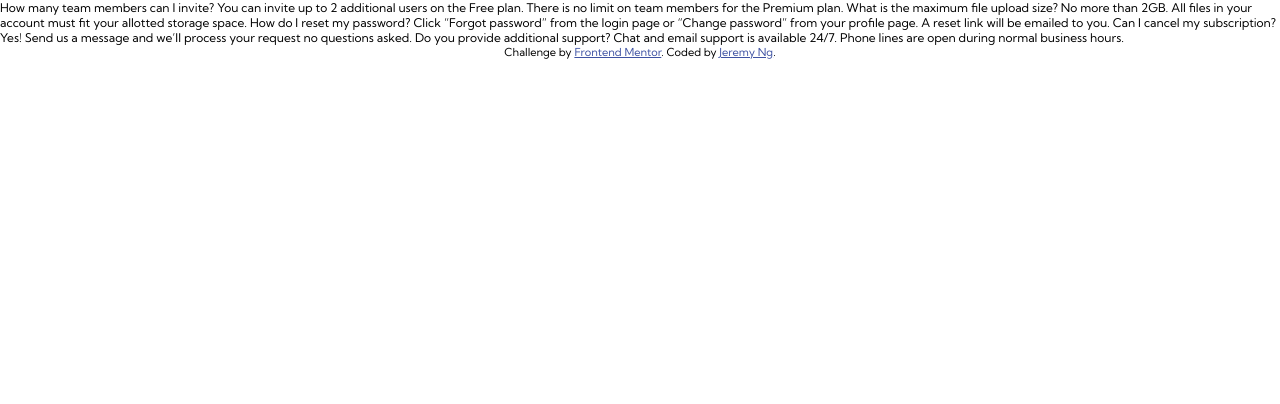
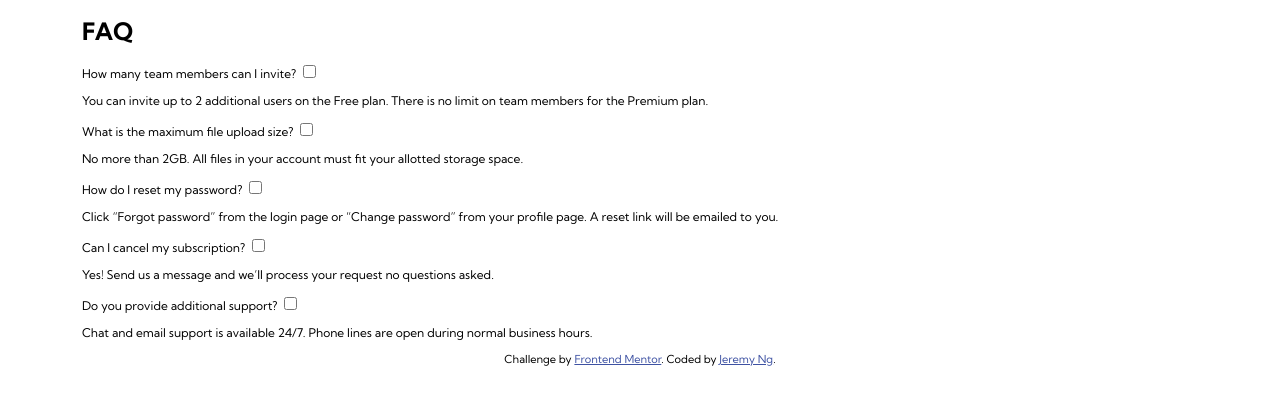
Before and after one commit to lanechanger/fem-faq-accordion-card-main, a plain HTML site: page index.html in a window 1280 px wide. Drawn offline with Linux system fonts and the light colour scheme.

Commit message:
feat: first pass at the html

```diff
--- /dev/null
+++ b/app/scss/_accordion.scss
@@ -0,0 +1,11 @@
+.accordion {
+  &__header {}
+
+  &__subheader {}
+
+  &__checkbox {}
+
+  &__wrapper {}
+
+  &__text {}
+}
--- /dev/null
+++ b/app/scss/_layout.scss
@@ -0,0 +1,5 @@
+.l {
+  &-site-container {
+    margin: 0 6.4%;
+  }
+}
--- a/app/scss/style.scss
+++ b/app/scss/style.scss
@@ -1,3 +1,5 @@
 @import 'mixins';
 @import 'variables';
 @import 'global';
+
+@import 'layout';
--- a/index.html
+++ b/index.html
@@ -13,23 +13,46 @@
   <title>Frontend Mentor | FAQ Accordion Card</title>
 </head>
 
-<body>
-  How many team members can I invite?
-  You can invite up to 2 additional users on the Free plan. There is no limit on
-  team members for the Premium plan.
+<body class="l-site-container">
+  <main class="accordion">
+    <div class="logo"></div>
 
-  What is the maximum file upload size?
-  No more than 2GB. All files in your account must fit your allotted storage space.
+    <h1 class="accordion__header">FAQ</h1>
 
-  How do I reset my password?
-  Click “Forgot password” from the login page or “Change password” from your profile page.
-  A reset link will be emailed to you.
+    <label for="accordion1" class="accordion__subheader">How many team members can I invite?</label>
+    <input type="checkbox" name="accordion1" id="accordion1" class="accordion__checkbox">
+    <div class="accordion__wrapper">
+      <p class="accordion__text">You can invite up to 2 additional users on the Free plan. There is no limit on team
+        members for the Premium plan.</p>
+    </div>
 
-  Can I cancel my subscription?
-  Yes! Send us a message and we’ll process your request no questions asked.
+    <label for="accordion2" class="accordion__subheader">What is the maximum file upload size?</label>
+    <input type="checkbox" name="accordion2" id="accordion2" class="accordion__checkbox">
+    <div class="accordion__wrapper">
+      <p class="accordion__text">No more than 2GB. All files in your account must fit your allotted storage space.</p>
+    </div>
 
-  Do you provide additional support?
-  Chat and email support is available 24/7. Phone lines are open during normal business hours.
+    <label for="accordion3" class="accordion__subheader">How do I reset my password?</label>
+    <input type="checkbox" name="accordion3" id="accordion3" class="accordion__checkbox">
+    <div class="accordion__wrapper">
+      <p class="accordion__text">Click “Forgot password” from the login page or “Change password” from your profile
+        page.
+        A reset link will be emailed to you.</p>
+    </div>
+
+    <label for="accordion4" class="accordion__subheader">Can I cancel my subscription?</label>
+    <input type="checkbox" name="accordion4" id="accordion4" class="accordion__checkbox">
+    <div class="accordion__wrapper">
+      <p class="accordion__text">Yes! Send us a message and we’ll process your request no questions asked.</p>
+    </div>
+
+    <label for="accordion5" class="accordion__subheader">Do you provide additional support?</label>
+    <input type="checkbox" name="accordion5" id="accordion5" class="accordion__checkbox">
+    <div class="accordion__wrapper">
+      <p class="accordion__text">Chat and email support is available 24/7. Phone lines are open during normal business
+        hours.</p>
+    </div>
+  </main>
 
   <div class="attribution">
     Challenge by <a href="https://www.frontendmentor.io?ref=challenge" target="_blank">Frontend Mentor</a>.
```
Also changed, not shown: dist/style.css, 1 other file.
